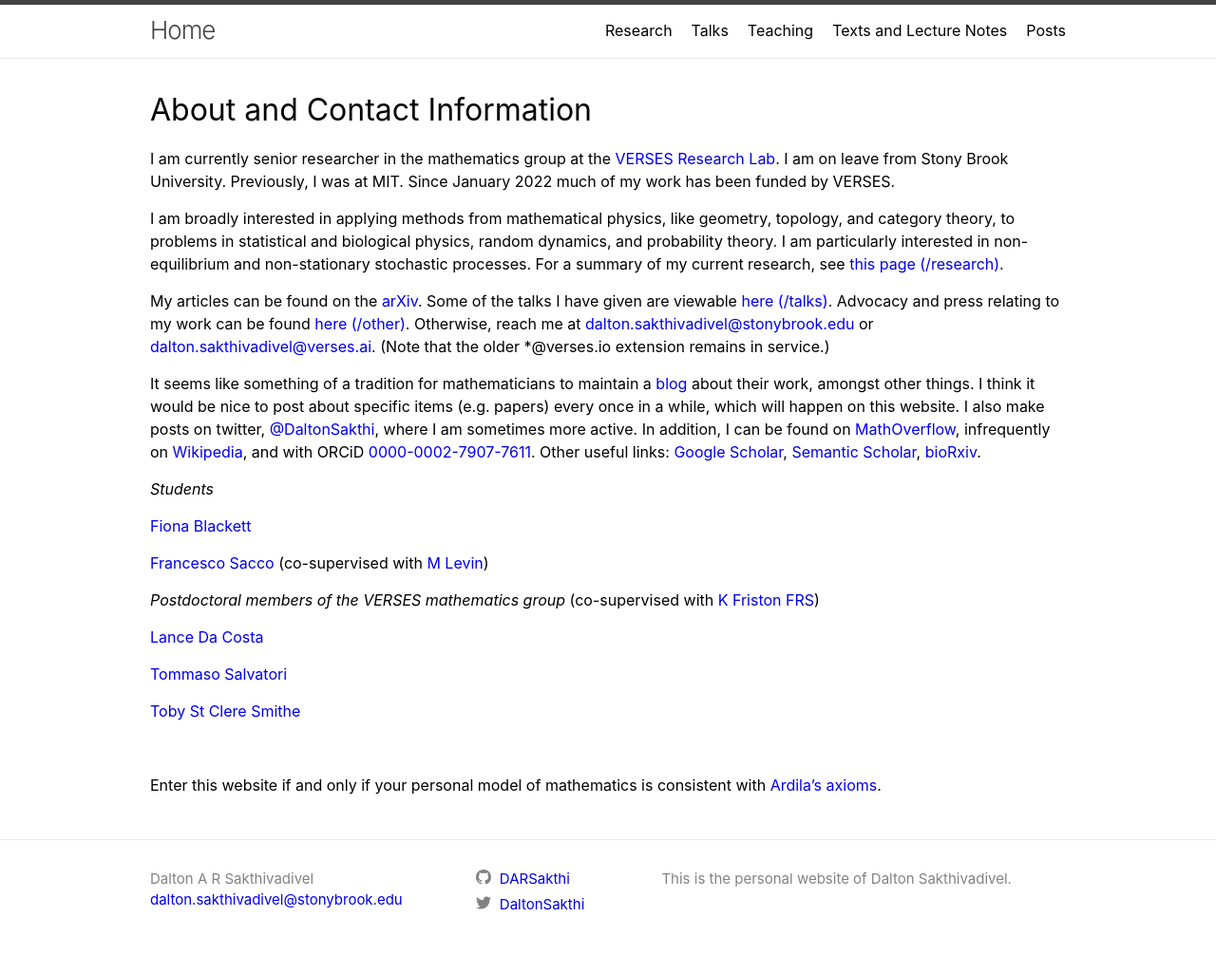
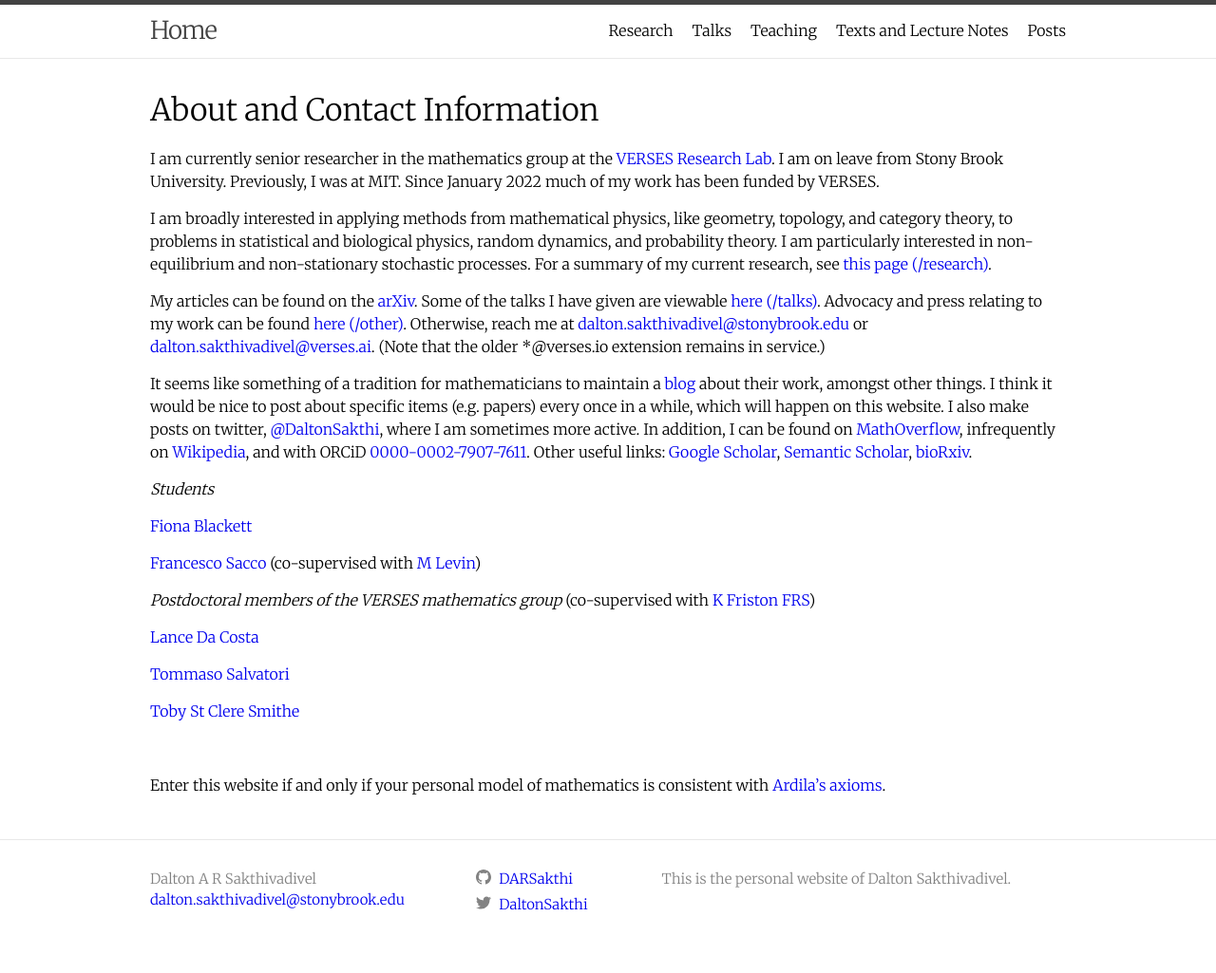
Before and after one commit to DARSakthi/DARSakthi.github.io, a Jekyll site: the page built from index.markdown, in a window 1280 px wide. Shown: the whole page at 95% size. Built offline with Jekyll 4.4.1, drawn with Linux system fonts in a browser that asks for light colours.

Commit message:
Update minima.scss
See here: https://stackoverflow.com/questions/41551672/how-can-i-change-the-default-font-for-a-jekyll-website for this step

In particular https://stackoverflow.com/a/41552380 and the comment If you are using the default Jekyll theme "Minima", please edit the file minima.scss instead of the style.scss. To change the default font definition you need to reset the value of $base-font-family variable, e.g.: $base-font-family: "PT Serif", serif; You will also need to remove the !default; suffix at the end of this setting


and https://stackoverflow.com/questions/59967549/changing-a-font-in-an-jekyll-theme/61373791#61373791 for previous step

```diff
--- a/_sass/minima.scss
+++ b/_sass/minima.scss
@@ -2,7 +2,7 @@
 
 // Define defaults for each variable.
 
-$base-font-family: -apple-system, BlinkMacSystemFont, "Segoe UI", Roboto, Helvetica, Arial, sans-serif, "Apple Color Emoji", "Segoe UI Emoji", "Segoe UI Symbol" !default;
+$base-font-family: 'Merriweather', serif;
 $base-font-size:   16px !default;
 $base-font-weight: 400 !default;
 $small-font-size:  $base-font-size * 0.875 !default;
```
